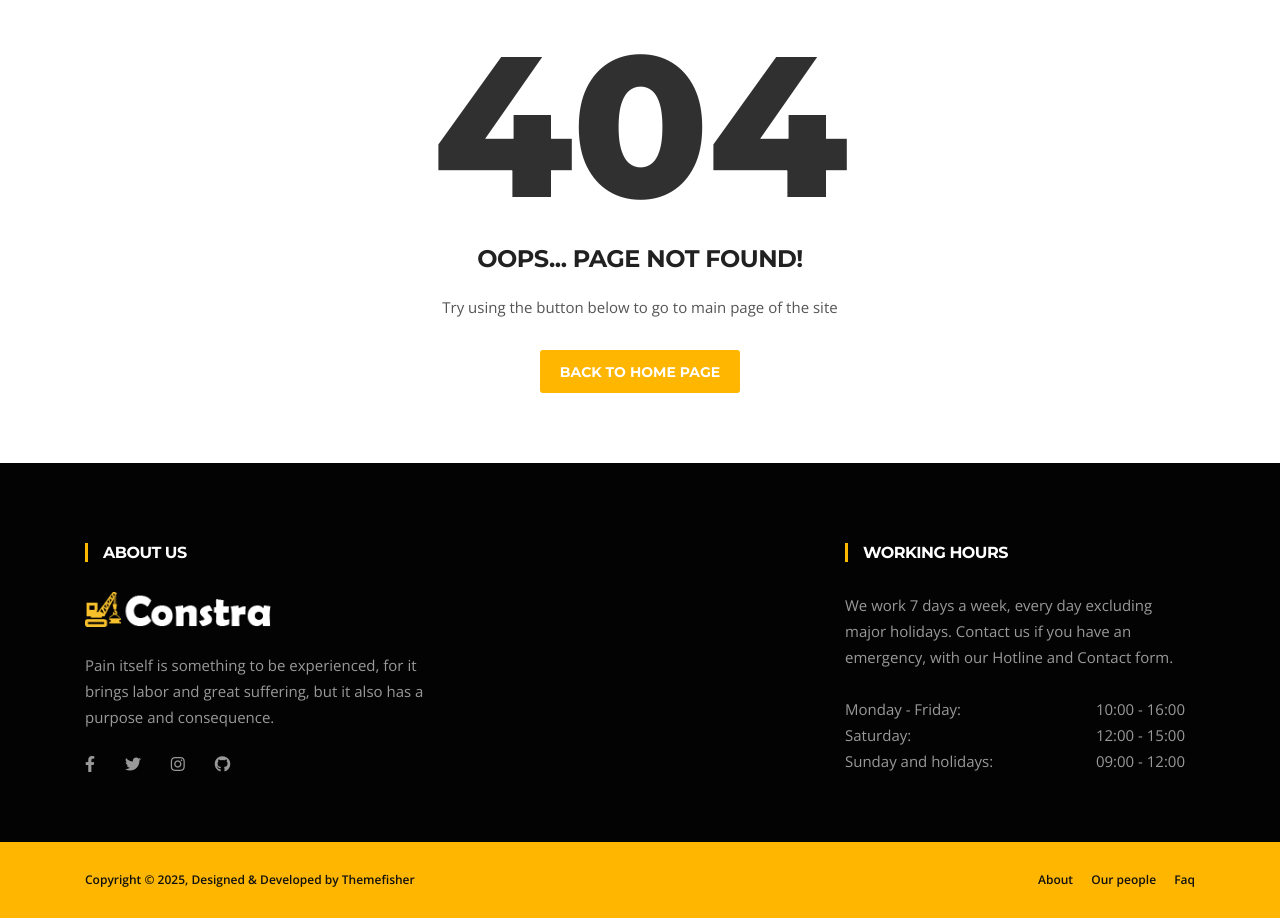
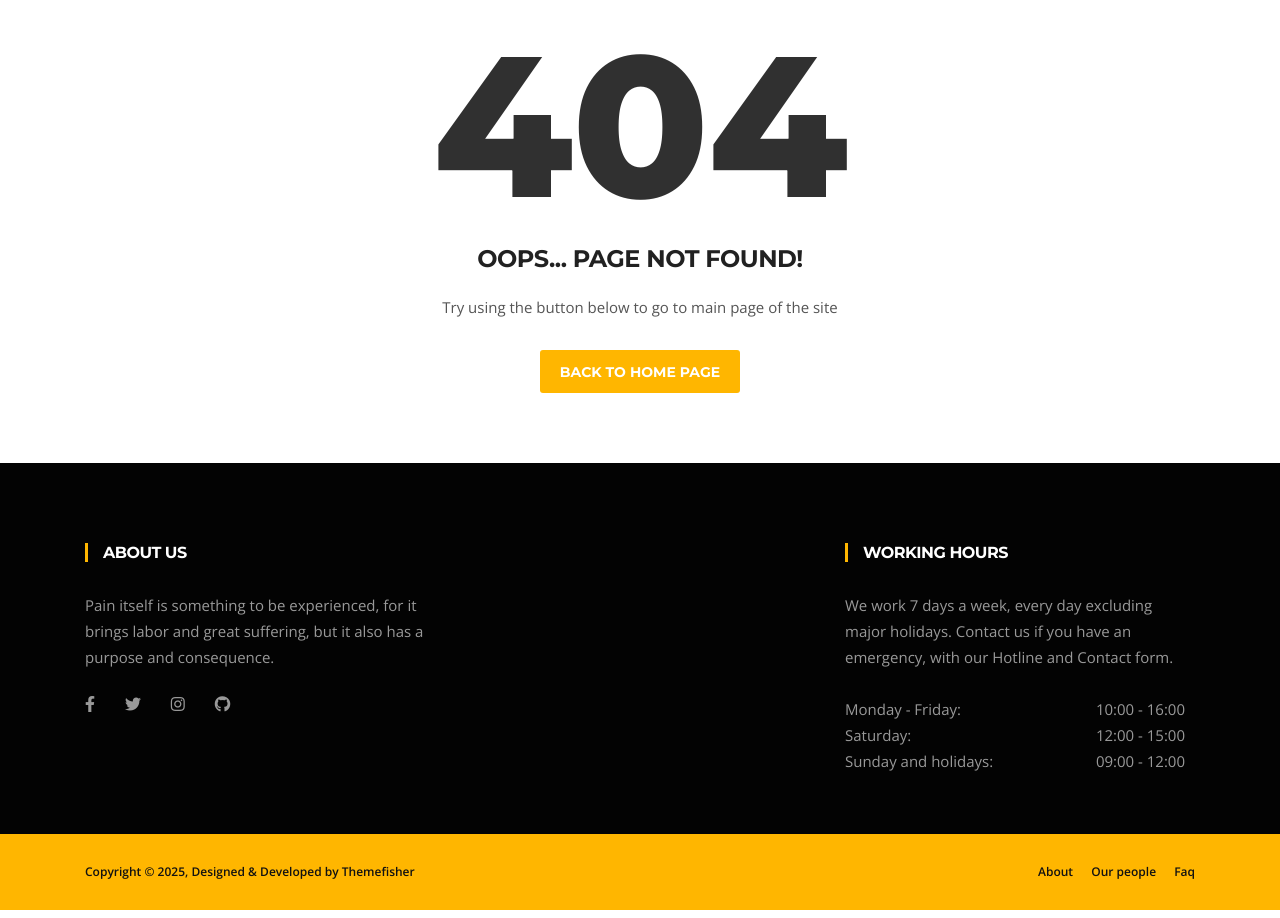
Before and after one commit to prajwaljathar/constra-1.0.0, a plain HTML site: page constra-1.0.0/404.html in a window 1280 px wide. Shown: the part 602-1520 px from the top of the page. Drawn offline with nearby package versions, Linux system fonts and the light colour scheme; some packages are replaced by stand-ins of ours.

Commit message:
Logo Change Commit

```diff
--- a/constra-1.0.0/404.html
+++ b/constra-1.0.0/404.html
@@ -265,7 +265,7 @@
         <div class="row justify-content-between">
           <div class="col-lg-4 col-md-6 footer-widget footer-about">
             <h3 class="widget-title">About Us</h3>
-            <img loading="lazy" class="footer-logo" src="images/footer-logo.png" alt="R K Infra Projects">
+
             <p>Pain itself is something to be experienced, for it brings labor and great suffering, but it also has a purpose and consequence.</p>
             <div class="footer-social">
               <ul>
```
Also changed, not shown: constra-1.0.0/about.html (+1 -1 lines), constra-1.0.0/career.html (+1 -1 lines), constra-1.0.0/contact.html (+1 -1 lines), constra-1.0.0/faq.html (+1 -1 lines), constra-1.0.0/index-2.html (+1 -1 lines), constra-1.0.0/index.html (+1 -1 lines), constra-1.0.0/news-left-sidebar.html (+1 -1 lines).
